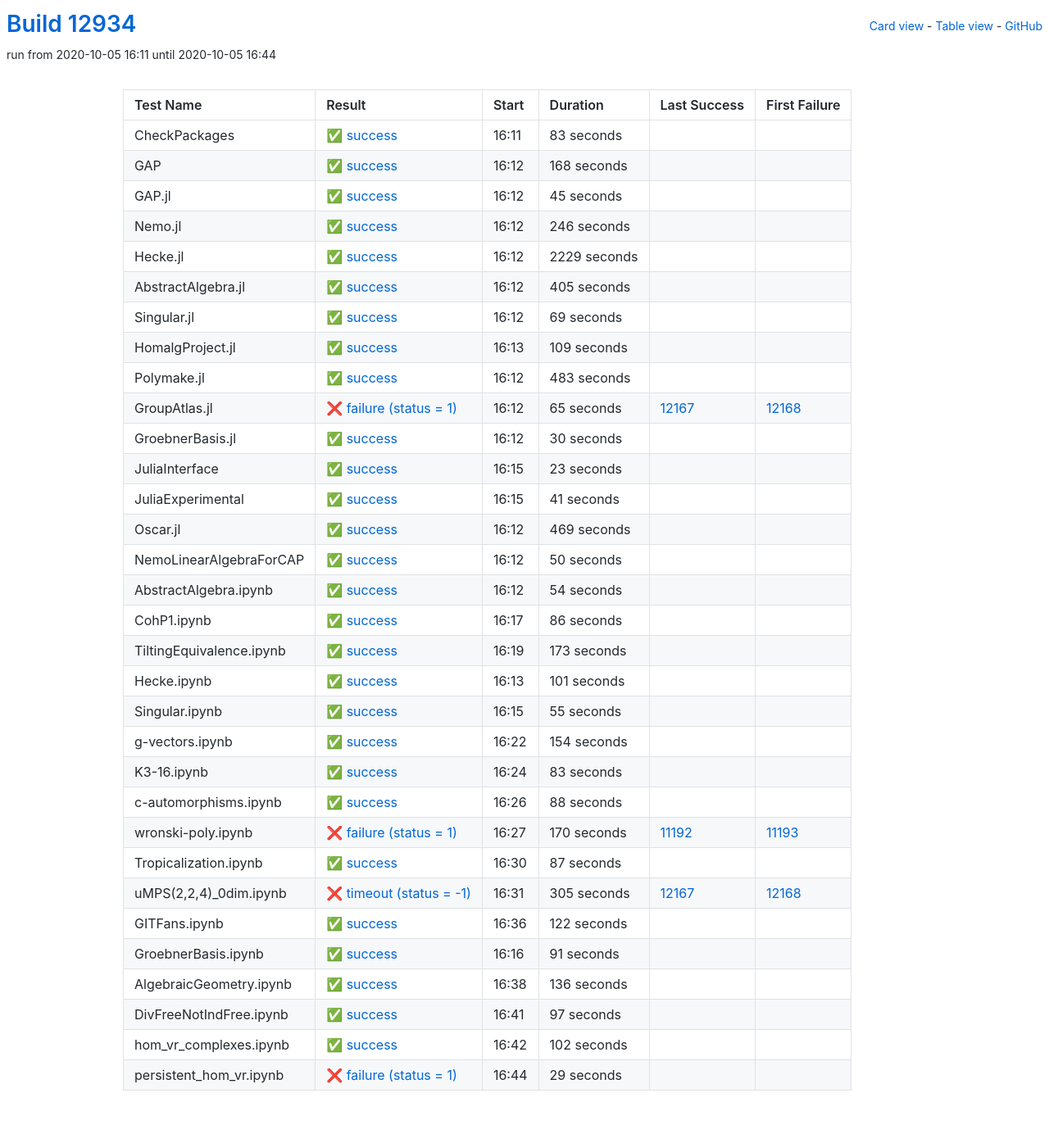
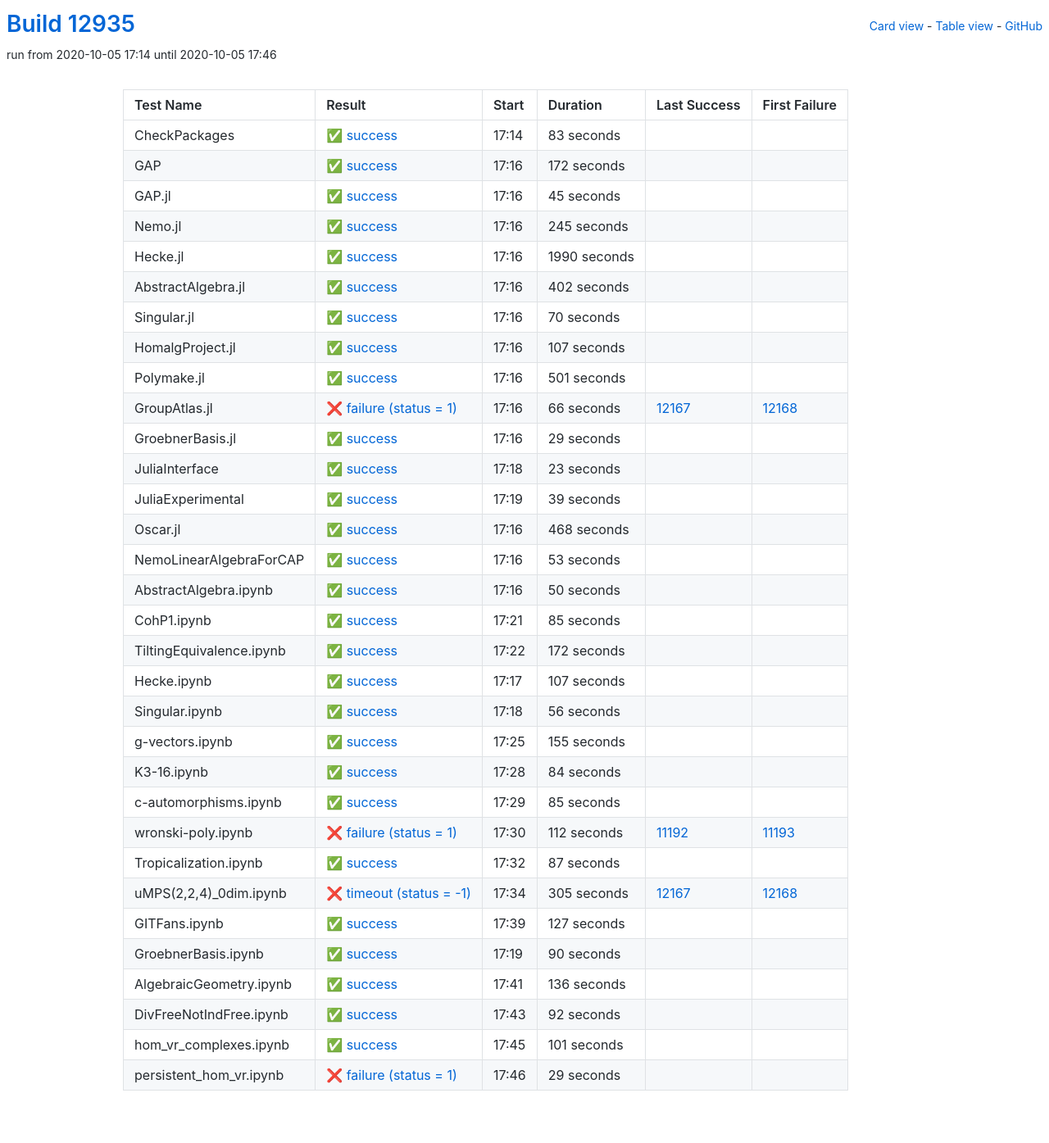
Before and after one commit to oscar-system/oscar-ci-status, a Jekyll site: the page built from table.html, in a window 1280 px wide. Shown: the whole page at 82% size. Built offline with Jekyll 4.4.1, drawn with Linux system fonts in a browser that asks for light colours.

Commit message:
Build #12935

```diff
--- a/_data/ci.yml
+++ b/_data/ci.yml
@@ -1,6 +1,6 @@
 ---
-build: 12934
-build_url: https://oscarci.mathematik.uni-kl.de/job/oscar/12934/
+build: 12935
+build_url: https://oscarci.mathematik.uni-kl.de/job/oscar/12935/
 job: oscar
 organization: oscar-system
 repo: oscar-ci-status
@@ -8,8 +8,8 @@
 tests:
 - name: CheckPackages
   id: checkpackages
-  log: https://oscarci.mathematik.uni-kl.de/job/oscar/12934/artifact/logs/build-12934/CheckPackages.log
-  start: 2020-10-05 16:11
+  log: https://oscarci.mathematik.uni-kl.de/job/oscar/12935/artifact/logs/build-12935/CheckPackages.log
+  start: 2020-10-05 17:14
   success: true
   exitcode: 0
   status: success
@@ -20,20 +20,20 @@
   first_failure_url:
 - name: GAP
   id: gap
-  log: https://oscarci.mathematik.uni-kl.de/job/oscar/12934/artifact/logs/build-12934/GAP.log
-  start: 2020-10-05 16:12
+  log: https://oscarci.mathematik.uni-kl.de/job/oscar/12935/artifact/logs/build-12935/GAP.log
+  start: 2020-10-05 17:16
   success: true
   exitcode: 0
   status: success
-  duration: 168
+  duration: 172
   last_success: false
   last_success_url:
   first_failure: false
   first_failure_url:
 - name: GAP.jl
   id: gap-jl
-  log: https://oscarci.mathematik.uni-kl.de/job/oscar/12934/artifact/logs/build-12934/GAP.jl.log
-  start: 2020-10-05 16:12
+  log: https://oscarci.mathematik.uni-kl.de/job/oscar/12935/artifact/logs/build-12935/GAP.jl.log
+  start: 2020-10-05 17:16
   success: true
   exitcode: 0
   status: success
@@ -44,104 +44,104 @@
   first_failure_url:
 - name: Nemo.jl
   id: nemo-jl
-  log: https://oscarci.mathematik.uni-kl.de/job/oscar/12934/artifact/logs/build-12934/Nemo.jl.log
-  start: 2020-10-05 16:12
+  log: https://oscarci.mathematik.uni-kl.de/job/oscar/12935/artifact/logs/build-12935/Nemo.jl.log
+  start: 2020-10-05 17:16
   success: true
   exitcode: 0
   status: success
-  duration: 246
+  duration: 245
   last_success: false
   last_success_url:
   first_failure: false
   first_failure_url:
 - name: Hecke.jl
   id: hecke-jl
-  log: https://oscarci.mathematik.uni-kl.de/job/oscar/12934/artifact/logs/build-12934/Hecke.jl.log
-  start: 2020-10-05 16:12
+  log: https://oscarci.mathematik.uni-kl.de/job/oscar/12935/artifact/logs/build-12935/Hecke.jl.log
+  start: 2020-10-05 17:16
   success: true
   exitcode: 0
   status: success
-  duration: 2229
+  duration: 1990
   last_success: false
   last_success_url:
   first_failure: false
   first_failure_url:
 - name: AbstractAlgebra.jl
   id: abstractalgebra-jl
-  log: https://oscarci.mathematik.uni-kl.de/job/oscar/12934/artifact/logs/build-12934/AbstractAlgebra.jl.log
-  start: 2020-10-05 16:12
+  log: https://oscarci.mathematik.uni-kl.de/job/oscar/12935/artifact/logs/build-12935/AbstractAlgebra.jl.log
+  start: 2020-10-05 17:16
   success: true
   exitcode: 0
   status: success
-  duration: 405
+  duration: 402
   last_success: false
   last_success_url:
   first_failure: false
   first_failure_url:
 - name: Singular.jl
   id: singular-jl
-  log: https://oscarci.mathematik.uni-kl.de/job/oscar/12934/artifact/logs/build-12934/Singular.jl.log
-  start: 2020-10-05 16:12
+  log: https://oscarci.mathematik.uni-kl.de/job/oscar/12935/artifact/logs/build-12935/Singular.jl.log
+  start: 2020-10-05 17:16
   success: true
   exitcode: 0
   status: success
-  duration: 69
+  duration: 70
   last_success: false
   last_success_url:
   first_failure: false
   first_failure_url:
 - name: HomalgProject.jl
   id: homalgproject-jl
-  log: https://oscarci.mathematik.uni-kl.de/job/oscar/12934/artifact/logs/build-12934/HomalgProject.jl.log
-  start: 2020-10-05 16:13
+  log: https://oscarci.mathematik.uni-kl.de/job/oscar/12935/artifact/logs/build-12935/HomalgProject.jl.log
+  start: 2020-10-05 17:16
   success: true
   exitcode: 0
   status: success
-  duration: 109
+  duration: 107
   last_success: false
   last_success_url:
   first_failure: false
   first_failure_url:
 - name: Polymake.jl
   id: polymake-jl
-  log: https://oscarci.mathematik.uni-kl.de/job/oscar/12934/artifact/logs/build-12934/Polymake.jl.log
-  start: 2020-10-05 16:12
+  log: https://oscarci.mathematik.uni-kl.de/job/oscar/12935/artifact/logs/build-12935/Polymake.jl.log
+  start: 2020-10-05 17:16
   success: true
   exitcode: 0
   status: success
-  duration: 483
+  duration: 501
   last_success: false
   last_success_url:
   first_failure: false
   first_failure_url:
 - name: GroupAtlas.jl
   id: groupatlas-jl
-  log: https://oscarci.mathematik.uni-kl.de/job/oscar/12934/artifact/logs/build-12934/GroupAtlas.jl.log
-  start: 2020-10-05 16:12
+  log: https://oscarci.mathematik.uni-kl.de/job/oscar/12935/artifact/logs/build-12935/GroupAtlas.jl.log
+  start: 2020-10-05 17:16
   success: false
   exitcode: 1
   status: failure
-  duration: 65
+  duration: 66
   last_success: 12167
   last_success_url: https://oscarci.mathematik.uni-kl.de/job/oscar/12167/
   first_failure: 12168
   first_failure_url: https://oscarci.mathematik.uni-kl.de/job/oscar/12168/
 - name: GroebnerBasis.jl
   id: groebnerbasis-jl
-  log: https://oscarci.mathematik.uni-kl.de/job/oscar/12934/artifact/logs/build-12934/GroebnerBasis.jl.log
-  start: 2020-10-05 16:12
+  log: https://oscarci.mathematik.uni-kl.de/job/oscar/12935/artifact/logs/build-12935/GroebnerBasis.jl.log
+  start: 2020-10-05 17:16
   success: true
   exitcode: 0
   status: success
-  duration: 30
+  duration: 29
   last_success: false
   last_success_url:
   first_failure: false
   first_failure_url:
 - name: JuliaInterface
   id: juliainterface
-  log: https://oscarci.mathematik.uni-kl.de/job/oscar/12934/artifact/logs/build-12934/JuliaInterface.log
-  start: 2020-10-05 16:15
+  log: https://oscarci.mathematik.uni-kl.de/job/oscar/12935/artifact/logs/build-12935/JuliaInterface.log
+  start: 2020-10-05 17:18
   success: true
   exitcode: 0
   status: success
@@ -152,32 +152,44 @@
   first_failure_url:
 - name: JuliaExperimental
   id: juliaexperimental
-  log: https://oscarci.mathematik.uni-kl.de/job/oscar/12934/artifact/logs/build-12934/JuliaExperimental.log
-  start: 2020-10-05 16:15
+  log: https://oscarci.mathematik.uni-kl.de/job/oscar/12935/artifact/logs/build-12935/JuliaExperimental.log
+  start: 2020-10-05 17:19
   success: true
   exitcode: 0
   status: success
-  duration: 41
+  duration: 39
   last_success: false
   last_success_url:
   first_failure: false
   first_failure_url:
 - name: Oscar.jl
   id: oscar-jl
-  log: https://oscarci.mathematik.uni-kl.de/job/oscar/12934/artifact/logs/build-12934/Oscar.jl.log
-  start: 2020-10-05 16:12
+  log: https://oscarci.mathematik.uni-kl.de/job/oscar/12935/artifact/logs/build-12935/Oscar.jl.log
+  start: 2020-10-05 17:16
   success: true
   exitcode: 0
   status: success
-  duration: 469
+  duration: 468
   last_success: false
   last_success_url:
   first_failure: false
   first_failure_url:
 - name: NemoLinearAlgebraForCAP
   id: nemolinearalgebraforcap
-  log: https://oscarci.mathematik.uni-kl.de/job/oscar/12934/artifact/logs/build-12934/NemoLinearAlgebraForCAP.log
-  start: 2020-10-05 16:12
+  log: https://oscarci.mathematik.uni-kl.de/job/oscar/12935/artifact/logs/build-12935/NemoLinearAlgebraForCAP.log
+  start: 2020-10-05 17:16
+  success: true
+  exitcode: 0
+  status: success
+  duration: 53
+  last_success: false
+  last_success_url:
+  first_failure: false
+  first_failure_url:
+- name: AbstractAlgebra.ipynb
+  id: abstractalgebra-ipynb
+  log: https://oscarci.mathematik.uni-kl.de/job/oscar/12935/artifact/logs/build-12935/AbstractAlgebra.ipynb.log
+  start: 2020-10-05 17:16
   success: true
   exitcode: 0
   status: success
@@ -186,118 +198,106 @@
   last_success_url:
   first_failure: false
   first_failure_url:
-- name: AbstractAlgebra.ipynb
-  id: abstractalgebra-ipynb
-  log: https://oscarci.mathematik.uni-kl.de/job/oscar/12934/artifact/logs/build-12934/AbstractAlgebra.ipynb.log
-  start: 2020-10-05 16:12
+- name: CohP1.ipynb
+  id: cohp1-ipynb
+  log: https://oscarci.mathematik.uni-kl.de/job/oscar/12935/artifact/logs/build-12935/CohP1.ipynb.log
+  start: 2020-10-05 17:21
   success: true
   exitcode: 0
   status: success
-  duration: 54
-  last_success: false
-  last_success_url:
-  first_failure: false
-  first_failure_url:
-- name: CohP1.ipynb
-  id: cohp1-ipynb
-  log: https://oscarci.mathematik.uni-kl.de/job/oscar/12934/artifact/logs/build-12934/CohP1.ipynb.log
-  start: 2020-10-05 16:17
-  success: true
-  exitcode: 0
-  status: success
-  duration: 86
+  duration: 85
   last_success: false
   last_success_url:
   first_failure: false
   first_failure_url:
 - name: TiltingEquivalence.ipynb
   id: tiltingequivalence-ipynb
-  log: https://oscarci.mathematik.uni-kl.de/job/oscar/12934/artifact/logs/build-12934/TiltingEquivalence.ipynb.log
-  start: 2020-10-05 16:19
+  log: https://oscarci.mathematik.uni-kl.de/job/oscar/12935/artifact/logs/build-12935/TiltingEquivalence.ipynb.log
+  start: 2020-10-05 17:22
   success: true
   exitcode: 0
   status: success
-  duration: 173
+  duration: 172
   last_success: false
   last_success_url:
   first_failure: false
   first_failure_url:
 - name: Hecke.ipynb
   id: hecke-ipynb
-  log: https://oscarci.mathematik.uni-kl.de/job/oscar/12934/artifact/logs/build-12934/Hecke.ipynb.log
-  start: 2020-10-05 16:13
+  log: https://oscarci.mathematik.uni-kl.de/job/oscar/12935/artifact/logs/build-12935/Hecke.ipynb.log
+  start: 2020-10-05 17:17
   success: true
   exitcode: 0
   status: success
-  duration: 101
+  duration: 107
   last_success: false
   last_success_url:
   first_failure: false
   first_failure_url:
 - name: Singular.ipynb
   id: singular-ipynb
-  log: https://oscarci.mathematik.uni-kl.de/job/oscar/12934/artifact/logs/build-12934/Singular.ipynb.log
-  start: 2020-10-05 16:15
+  log: https://oscarci.mathematik.uni-kl.de/job/oscar/12935/artifact/logs/build-12935/Singular.ipynb.log
+  start: 2020-10-05 17:18
   success: true
   exitcode: 0
   status: success
-  duration: 55
+  duration: 56
   last_success: false
   last_success_url:
   first_failure: false
   first_failure_url:
 - name: g-vectors.ipynb
   id: g-vectors-ipynb
-  log: https://oscarci.mathematik.uni-kl.de/job/oscar/12934/artifact/logs/build-12934/g-vectors.ipynb.log
-  start: 2020-10-05 16:22
+  log: https://oscarci.mathematik.uni-kl.de/job/oscar/12935/artifact/logs/build-12935/g-vectors.ipynb.log
+  start: 2020-10-05 17:25
   success: true
   exitcode: 0
   status: success
-  duration: 154
+  duration: 155
   last_success: false
   last_success_url:
   first_failure: false
   first_failure_url:
 - name: K3-16.ipynb
   id: k3-16-ipynb
-  log: https://oscarci.mathematik.uni-kl.de/job/oscar/12934/artifact/logs/build-12934/K3-16.ipynb.log
-  start: 2020-10-05 16:24
+  log: https://oscarci.mathematik.uni-kl.de/job/oscar/12935/artifact/logs/build-12935/K3-16.ipynb.log
+  start: 2020-10-05 17:28
   success: true
   exitcode: 0
   status: success
-  duration: 83
+  duration: 84
   last_success: false
   last_success_url:
   first_failure: false
   first_failure_url:
 - name: c-automorphisms.ipynb
   id: c-automorphisms-ipynb
-  log: https://oscarci.mathematik.uni-kl.de/job/oscar/12934/artifact/logs/build-12934/c-automorphisms.ipynb.log
-  start: 2020-10-05 16:26
+  log: https://oscarci.mathematik.uni-kl.de/job/oscar/12935/artifact/logs/build-12935/c-automorphisms.ipynb.log
+  start: 2020-10-05 17:29
   success: true
   exitcode: 0
   status: success
-  duration: 88
+  duration: 85
   last_success: false
   last_success_url:
   first_failure: false
   first_failure_url:
 - name: wronski-poly.ipynb
   id: wronski-poly-ipynb
-  log: https://oscarci.mathematik.uni-kl.de/job/oscar/12934/artifact/logs/build-12934/wronski-poly.ipynb.log
-  start: 2020-10-05 16:27
+  log: https://oscarci.mathematik.uni-kl.de/job/oscar/12935/artifact/logs/build-12935/wronski-poly.ipynb.log
+  start: 2020-10-05 17:30
   success: false
   exitcode: 1
   status: failure
-  duration: 170
+  duration: 112
   last_success: 11192
   last_success_url: https://oscarci.mathematik.uni-kl.de/job/oscar/11192/
   first_failure: 11193
   first_failure_url: https://oscarci.mathematik.uni-kl.de/job/oscar/11193/
 - name: Tropicalization.ipynb
   id: tropicalization-ipynb
-  log: https://oscarci.mathematik.uni-kl.de/job/oscar/12934/artifact/logs/build-12934/Tropicalization.ipynb.log
-  start: 2020-10-05 16:30
+  log: https://oscarci.mathematik.uni-kl.de/job/oscar/12935/artifact/logs/build-12935/Tropicalization.ipynb.log
+  start: 2020-10-05 17:32
   success: true
   exitcode: 0
   status: success
@@ -308,8 +308,8 @@
   first_failure_url:
 - name: uMPS(2,2,4)_0dim.ipynb
   id: umps-2-2-4-0dim-ipynb
-  log: https://oscarci.mathematik.uni-kl.de/job/oscar/12934/artifact/logs/build-12934/uMPS-2-2-4-_0dim.ipynb.log
-  start: 2020-10-05 16:31
+  log: https://oscarci.mathematik.uni-kl.de/job/oscar/12935/artifact/logs/build-12935/uMPS-2-2-4-_0dim.ipynb.log
+  start: 2020-10-05 17:34
   success: false
   exitcode: -1
   status: timeout
@@ -320,32 +320,32 @@
   first_failure_url: https://oscarci.mathematik.uni-kl.de/job/oscar/12168/
 - name: GITFans.ipynb
   id: gitfans-ipynb
-  log: https://oscarci.mathematik.uni-kl.de/job/oscar/12934/artifact/logs/build-12934/GITFans.ipynb.log
-  start: 2020-10-05 16:36
+  log: https://oscarci.mathematik.uni-kl.de/job/oscar/12935/artifact/logs/build-12935/GITFans.ipynb.log
+  start: 2020-10-05 17:39
   success: true
   exitcode: 0
   status: success
-  duration: 122
+  duration: 127
   last_success: false
   last_success_url:
   first_failure: false
   first_failure_url:
 - name: GroebnerBasis.ipynb
   id: groebnerbasis-ipynb
-  log: https://oscarci.mathematik.uni-kl.de/job/oscar/12934/artifact/logs/build-12934/GroebnerBasis.ipynb.log
-  start: 2020-10-05 16:16
+  log: https://oscarci.mathematik.uni-kl.de/job/oscar/12935/artifact/logs/build-12935/GroebnerBasis.ipynb.log
+  start: 2020-10-05 17:19
   success: true
   exitcode: 0
   status: success
-  duration: 91
+  duration: 90
   last_success: false
   last_success_url:
   first_failure: false
   first_failure_url:
 - name: AlgebraicGeometry.ipynb
   id: algebraicgeometry-ipynb
-  log: https://oscarci.mathematik.uni-kl.de/job/oscar/12934/artifact/logs/build-12934/AlgebraicGeometry.ipynb.log
-  start: 2020-10-05 16:38
+  log: https://oscarci.mathematik.uni-kl.de/job/oscar/12935/artifact/logs/build-12935/AlgebraicGeometry.ipynb.log
+  start: 2020-10-05 17:41
   success: true
   exitcode: 0
   status: success
@@ -356,32 +356,32 @@
   first_failure_url:
 - name: DivFreeNotIndFree.ipynb
   id: divfreenotindfree-ipynb
-  log: https://oscarci.mathematik.uni-kl.de/job/oscar/12934/artifact/logs/build-12934/DivFreeNotIndFree.ipynb.log
-  start: 2020-10-05 16:41
+  log: https://oscarci.mathematik.uni-kl.de/job/oscar/12935/artifact/logs/build-12935/DivFreeNotIndFree.ipynb.log
+  start: 2020-10-05 17:43
   success: true
   exitcode: 0
   status: success
-  duration: 97
+  duration: 92
   last_success: false
   last_success_url:
   first_failure: false
   first_failure_url:
 - name: hom_vr_complexes.ipynb
   id: hom-vr-complexes-ipynb
-  log: https://oscarci.mathematik.uni-kl.de/job/oscar/12934/artifact/logs/build-12934/hom_vr_complexes.ipynb.log
-  start: 2020-10-05 16:42
+  log: https://oscarci.mathematik.uni-kl.de/job/oscar/12935/artifact/logs/build-12935/hom_vr_complexes.ipynb.log
+  start: 2020-10-05 17:45
   success: true
   exitcode: 0
   status: success
-  duration: 102
+  duration: 101
   last_success: false
   last_success_url:
   first_failure: false
   first_failure_url:
 - name: persistent_hom_vr.ipynb
   id: persistent-hom-vr-ipynb
-  log: https://oscarci.mathematik.uni-kl.de/job/oscar/12934/artifact/logs/build-12934/persistent_hom_vr.ipynb.log
-  start: 2020-10-05 16:44
+  log: https://oscarci.mathematik.uni-kl.de/job/oscar/12935/artifact/logs/build-12935/persistent_hom_vr.ipynb.log
+  start: 2020-10-05 17:46
   success: false
   exitcode: 1
   status: failure
```
Also changed, not shown: README.md.
